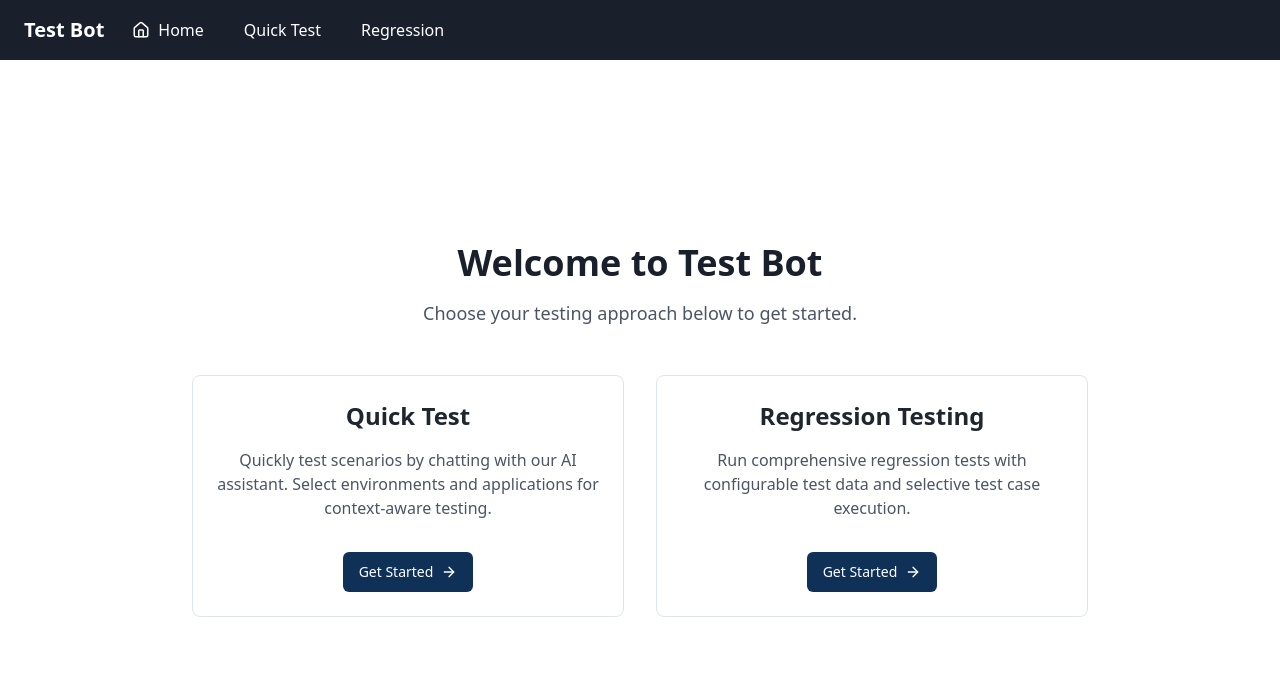
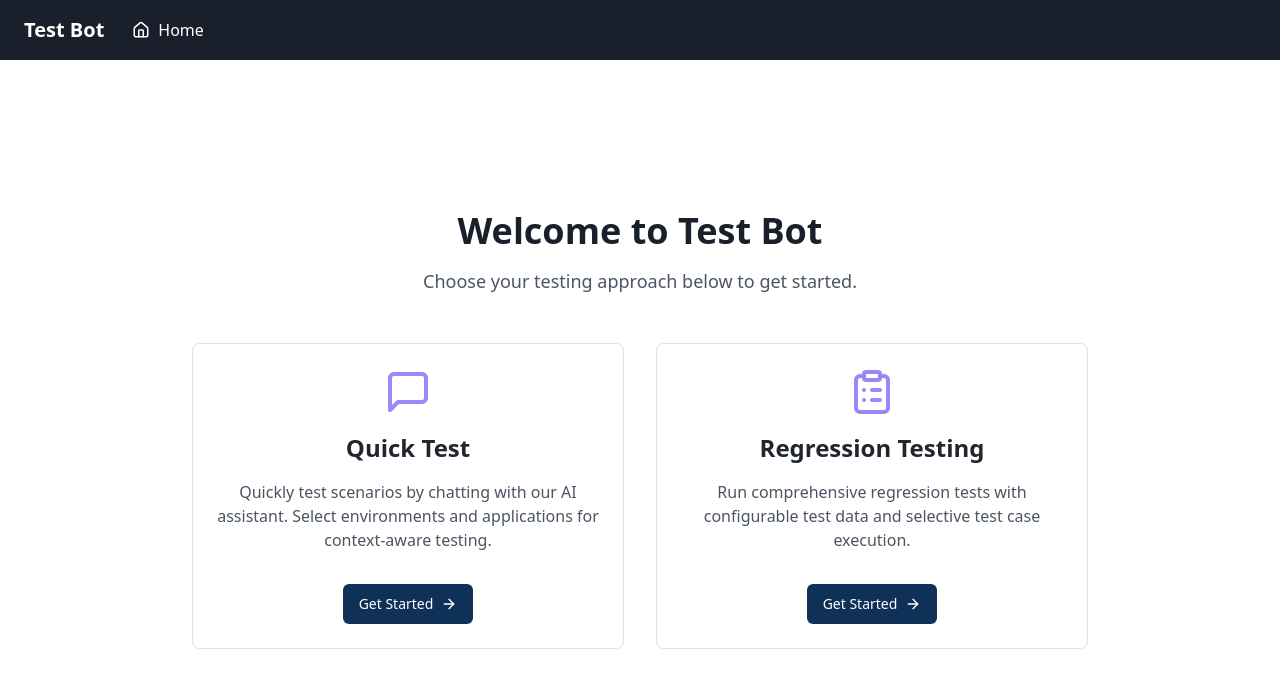
Before and after one commit to SabarigirivasanB/test-bot-app, a React (Vite) app: page / in a window 1280 px wide. Shown: the top 688 px of the page. Built offline with nearby package versions, Linux system fonts and the light colour scheme.

Commit message:
feat: Add icons to tiles and update navbar
Add icons to the quick test and regression testing tiles on the home page.
Remove quick test and regression options from the navbar when on the home page.

```diff
--- a/src/components/Navbar.tsx
+++ b/src/components/Navbar.tsx
@@ -1,8 +1,11 @@
 
-import { Link } from "react-router-dom";
+import { Link, useLocation } from "react-router-dom";
 import { Home } from "lucide-react";
 
 const Navbar = () => {
+  const location = useLocation();
+  const isHomePage = location.pathname === '/';
+
   return (
     <nav className="bg-[#1A1F2C] text-white px-6 py-3">
       <div className="flex items-center justify-between">
@@ -16,6 +19,8 @@ const Navbar = () => {
               <Home size={18} />
               Home
             </Link>
+            {!isHomePage && (
+              <>
                 <Link
                   to="/quick-test"
                   className="px-3 py-1.5 rounded-md hover:bg-[#9b87f5]/20 transition-colors"
@@ -28,6 +33,8 @@ const Navbar = () => {
                 >
                   Regression
                 </Link>
+              </>
+            )}
           </div>
         </div>
       </div>
--- a/src/pages/Index.tsx
+++ b/src/pages/Index.tsx
@@ -1,7 +1,7 @@
 
 import { Link } from "react-router-dom";
 import { Button } from "@/components/ui/button";
-import { ArrowRight } from "lucide-react";
+import { ArrowRight, MessageSquare, ClipboardList } from "lucide-react";
 
 const Index = () => {
   return (
@@ -13,6 +13,7 @@ const Index = () => {
 
       <div className="grid grid-cols-1 md:grid-cols-2 gap-8 max-w-4xl w-full">
         <div className="border rounded-lg p-6 h-full hover:shadow-md transition-shadow bg-white flex flex-col items-center text-center">
+          <MessageSquare size={48} className="text-[#9b87f5] mb-4" />
           <h2 className="text-2xl font-semibold mb-4">Quick Test</h2>
           <p className="text-gray-600 mb-8">
             Quickly test scenarios by chatting with our AI assistant. Select environments and applications for context-aware testing.
@@ -25,6 +26,7 @@ const Index = () => {
         </div>
 
         <div className="border rounded-lg p-6 h-full hover:shadow-md transition-shadow bg-white flex flex-col items-center text-center">
+          <ClipboardList size={48} className="text-[#9b87f5] mb-4" />
           <h2 className="text-2xl font-semibold mb-4">Regression Testing</h2>
           <p className="text-gray-600 mb-8">
             Run comprehensive regression tests with configurable test data and selective test case execution.
```
Lines whose indentation alone changed are shown as unchanged.
